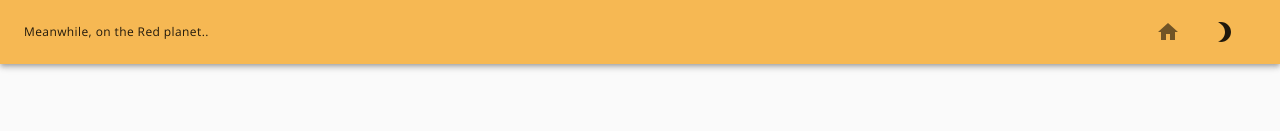
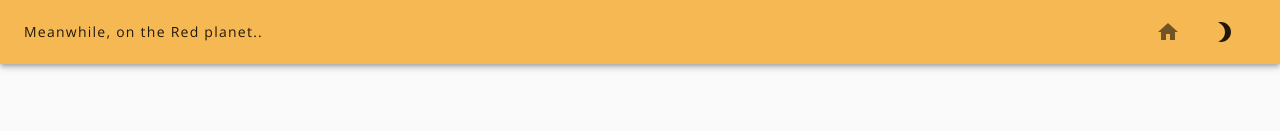
Before and after one commit to sesifer/nasa-app, a Next.js app: page / in a window 1280 px wide. Shown: the top 131 px of the page. Built offline with nearby package versions, Linux system fonts and the light colour scheme; a web font is replaced by a local one.

Commit message:
Header.tsx done

```diff
--- a/src/components/Header.tsx
+++ b/src/components/Header.tsx
@@ -1,18 +1,28 @@
 import React, { useContext } from "react";
 import { AppBar, IconButton, Toolbar, Tooltip, Typography } from "@material-ui/core";
-import { makeStyles } from "@material-ui/styles";
 import Link from "next/link";
 import WbSunnyIcon from "@material-ui/icons/WbSunny";
 import Brightness3Icon from "@material-ui/icons/Brightness3";
 import HomeIcon from "@material-ui/icons/Home";
 import Button from "@material-ui/core/Button";
 import { ThemeContext, ThemeUpdateContext } from "../theme/ThemeProvider";
+import { createStyles, makeStyles } from "@material-ui/core/styles";
 
-const useStyles = makeStyles(() => ({
-    typographyStyles: {
-        flex: 1,
-    }
-}));
+
+const useStyles = makeStyles((theme) =>
+    createStyles({
+        typographyStyles: {
+            flex: 1,
+            letterSpacing: "1.25px",
+            [theme.breakpoints.down("xs")]: {
+                fontWeight: 400, fontSize: "10px",
+            },
+            [theme.breakpoints.down("md")]: {
+                fontWeight: 500, fontSize: "16px",
+            },
+        }
+    })
+);
 
 const Header = () => {
     const classes = useStyles();
@@ -22,7 +32,7 @@ const Header = () => {
     return (
         <AppBar position="static" color="secondary">
             <Toolbar>
-                <Typography variant={"caption"} className={classes.typographyStyles}>
+                <Typography variant={"subtitle2"} className={classes.typographyStyles}>
                     Meanwhile, on the Red planet..
                 </Typography>
                 <Link href="/">
--- a/src/theme/theme.ts
+++ b/src/theme/theme.ts
@@ -2,7 +2,7 @@ import {createMuiTheme, Theme, ThemeOptions} from "@material-ui/core/styles";
 
 export const paletteColorsDark = {
     primary: "rgb(234, 103, 73)",
-    secondary: "rgb(79, 156, 251)",
+    secondary: "rgb(66, 81, 100)",
     error: "#ED6560",
     background: "rgb(243, 244, 248)",
     text: "rgb(66, 81, 100)",
--- a/styles/App.module.scss
+++ b/styles/App.module.scss
@@ -1,9 +1,9 @@
-//.app-container {
-//  position: relative;
-//  min-height: 100vh;
-//}
-//
-//.content-container {
-//  padding-bottom: 140px;
-//  width: 100%;
-//}
+.app-container {
+  position: relative;
+  min-height: 100vh;
+}
+
+.content-container {
+  padding-bottom: 140px;
+  width: 100%;
+}
```
